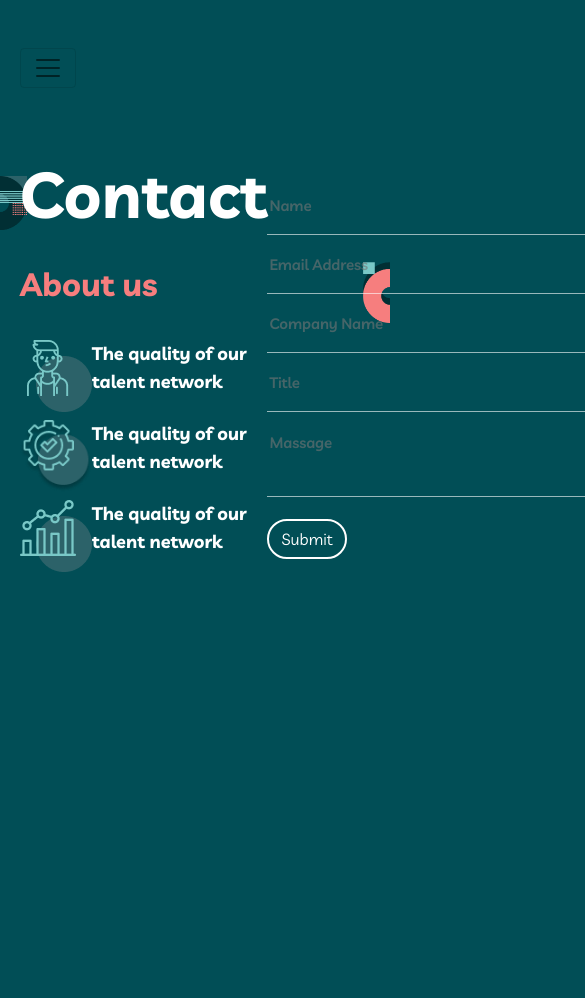
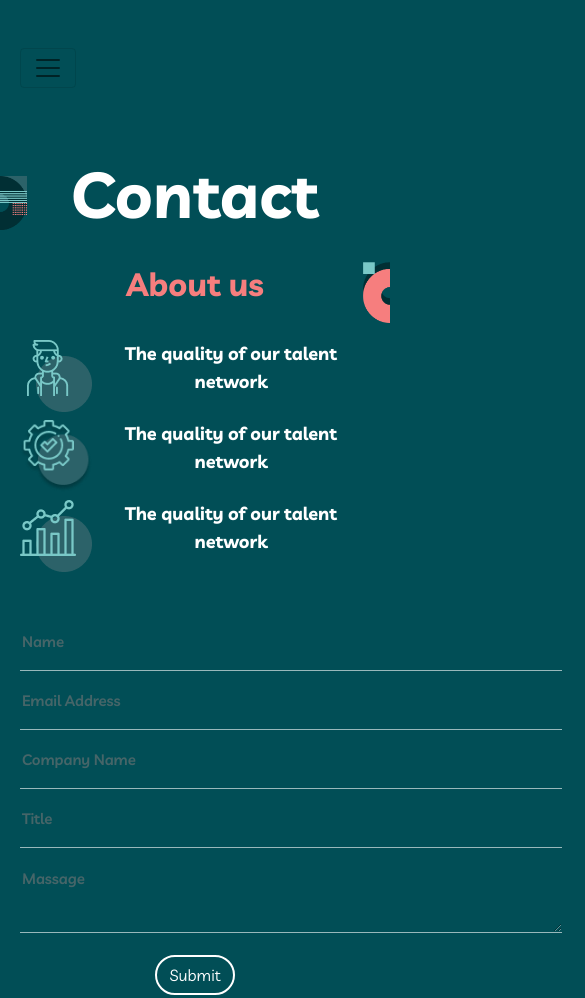
Before and after one commit to Mukhammadr1zo/Myteam, a plain HTML site: page index.html in a window 390 px wide. Shown: the top 998 px of the page, 585 px wide, since content can reach past the window. Before the commit the page ends 844 px from the top, so only its background shows below. Drawn offline with Linux system fonts and the light colour scheme; a web font is replaced by a local one.

Commit message:
responsive finished

```diff
--- a/css/main.css
+++ b/css/main.css
@@ -265,6 +265,28 @@ html {
   color: #014E56;
 }
 
+@media only screen and (max-width:890px) {
+  .contact-me {
+    display: flex;
+    flex-direction: column;
+    align-items: center;
+    text-align: center;
+  }
+
+  .contact-left {
+    margin-left: auto;
+    margin-right: auto;
+    width: 100%;
+
+  }
+
+  .contact-form {
+    margin-left: auto;
+    margin-right: auto;
+    width: 100%;
+  }
+}
+
 
 
 
```
